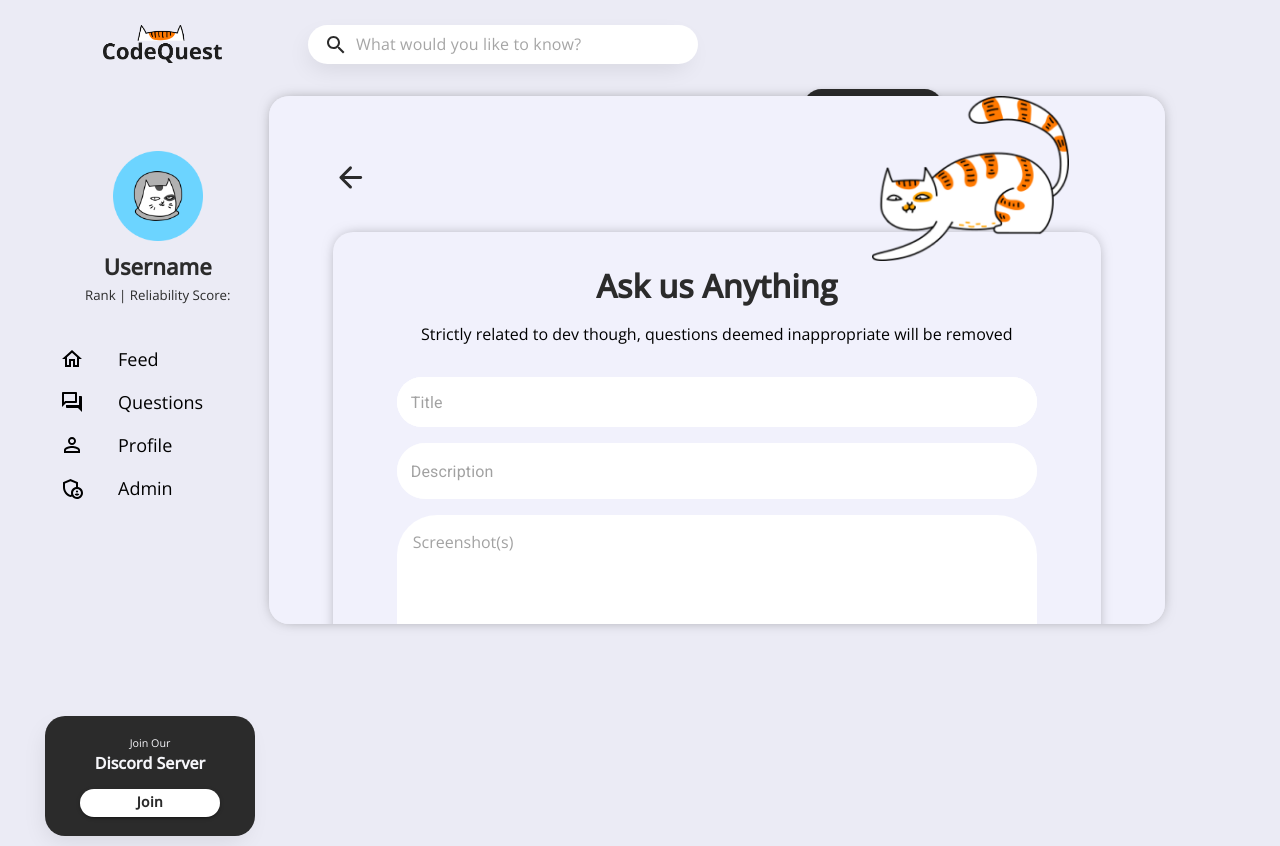
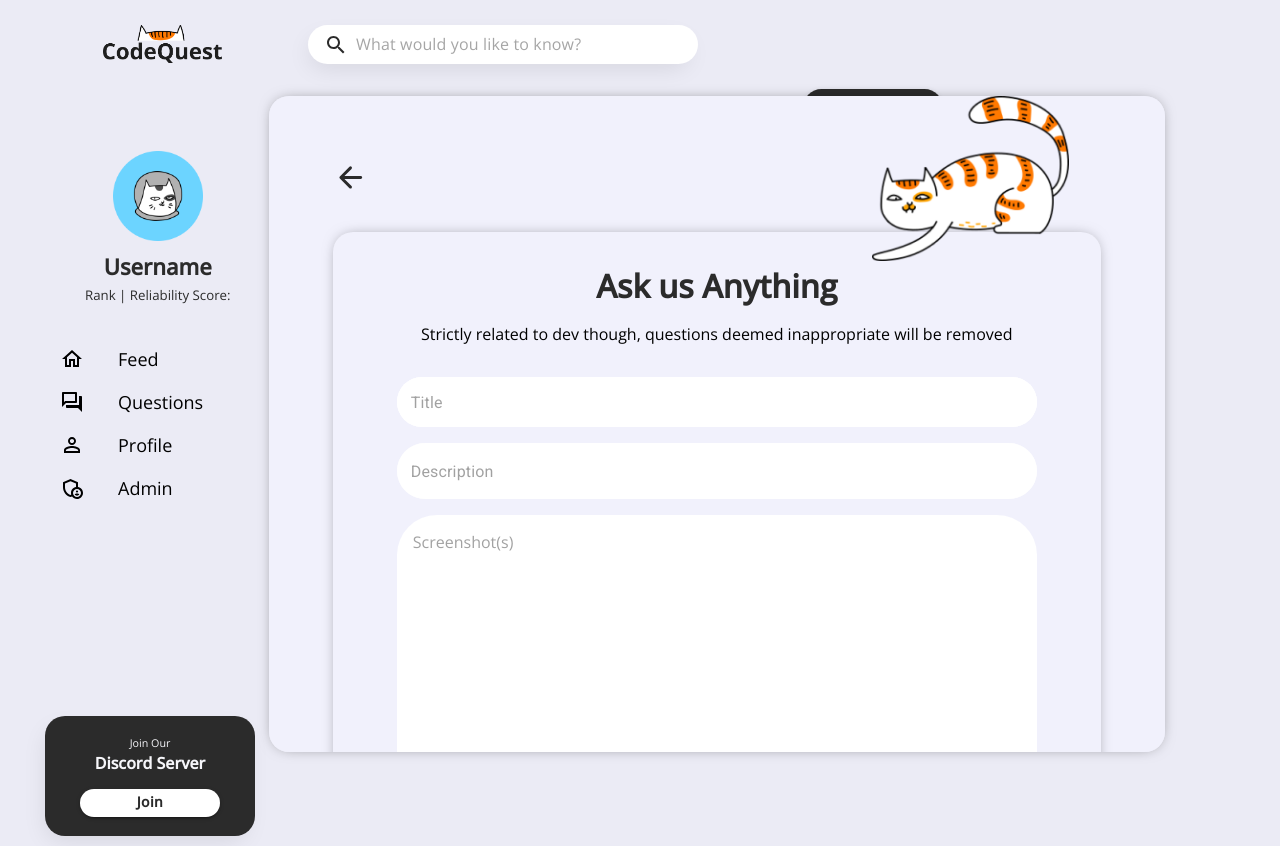
Before and after one commit to shanrescheepers/CodeQuest, a React (Create React App) app in the folder client/: page /NewQuestionsPage in a window 1280 px wide. Built offline with nearby package versions, Linux system fonts and the light colour scheme.

Commit message:
Revert "created home feed + question card"
This reverts commit 8c40bf17d88226009321b209529859b9dde5a587.

```diff
--- a/client/src/css/NewQuestion.css
+++ b/client/src/css/NewQuestion.css
@@ -4,6 +4,7 @@
     background-color: #F1F1FC;
     border-radius: 20px;
     position: absolute;
+    padding-bottom: 10%;
     left: 21%;
     top: 12%;
     box-shadow: 0px 0px 15px -6px rgba(0, 0, 0, 0.59);
```
